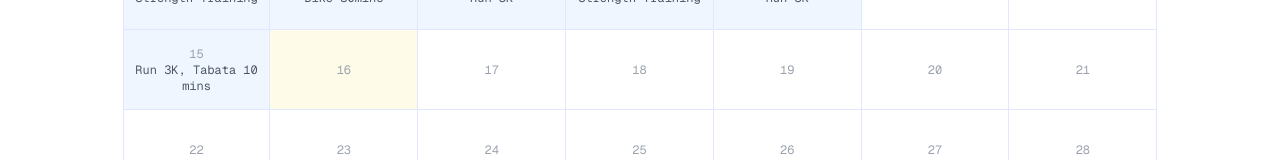
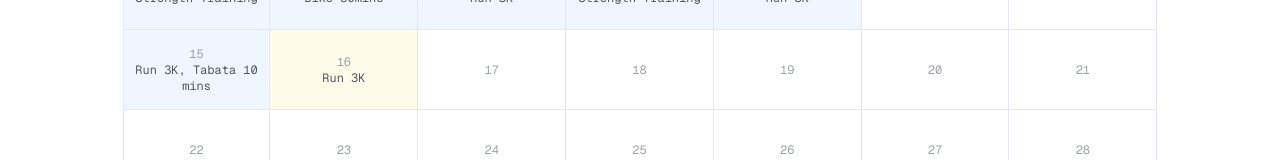
Before and after one commit to scottgallant/seinfeld-calendar, a Next.js app: page / in a window 1280 px wide. Shown: the part 279-439 px from the top of the page. Built offline with nearby package versions, Linux system fonts and the light colour scheme.

Commit message:
Update specialDates.js

```diff
--- a/src/data/specialDates.js
+++ b/src/data/specialDates.js
@@ -9,6 +9,7 @@ const specialDates = [
     { "date": "2024-01-11", "description": "Strength Training" },
     { "date": "2024-01-12", "description": "Run 3K" },
     { "date": "2024-01-15", "description": "Run 3K, Tabata 10 mins" },
+    { "date": "2024-01-16", "description": "Run 3K" },
 ];
 
 export default specialDates;
```
